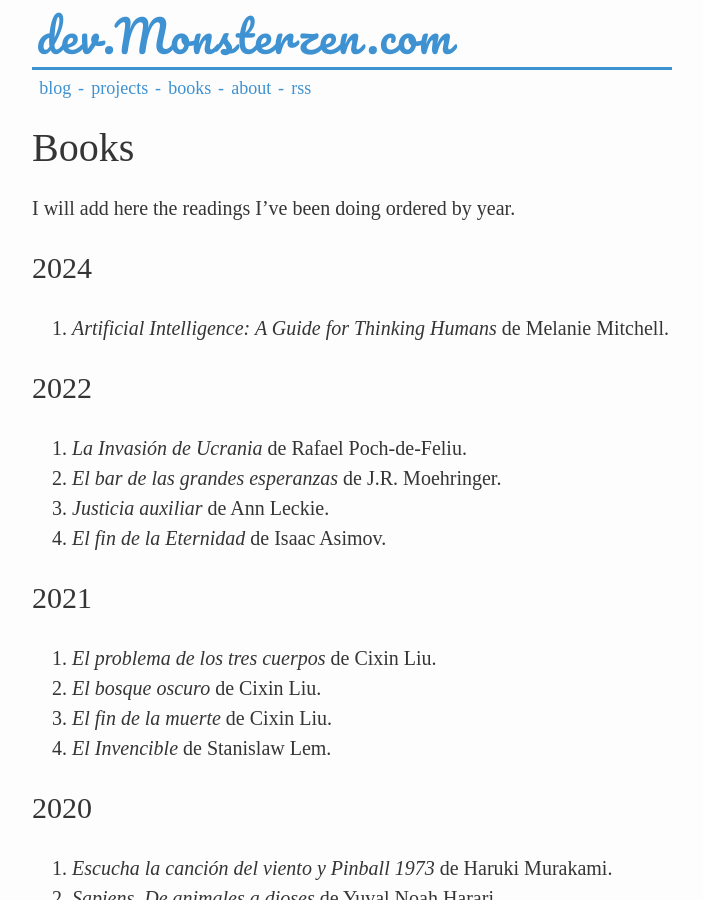
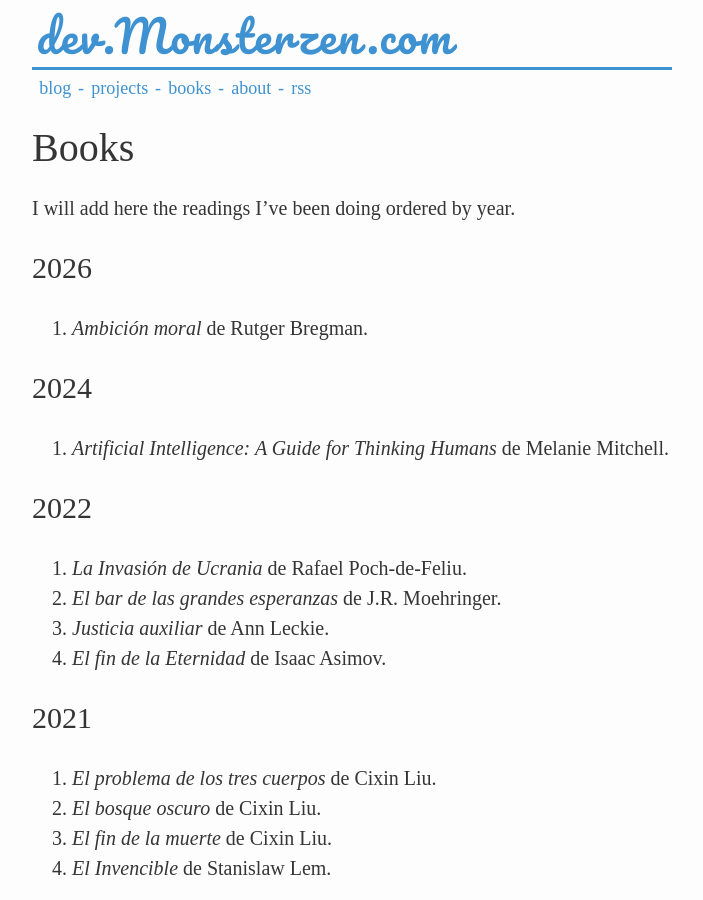
Before and after one commit to jfcalvo/jfcalvo.github.com, a Jekyll site: the page built from books.markdown, in a window 1280 px wide and 900 px high. Shown: the whole window, without its empty margins (288-991 px from the left). Built offline with Jekyll 4.4.1, drawn with Linux system fonts in a browser that asks for light colours; some web fonts are replaced.

Commit message:
Add 2026 reading list entry for 'Ambición moral'

```diff
--- a/books.markdown
+++ b/books.markdown
@@ -7,6 +7,10 @@ permalink: /books/
 # Books
 
 I will add here the readings I've been doing ordered by year.
+
+## 2026
+
+1. *Ambición moral* de Rutger Bregman.
 
 ## 2024
 
```
